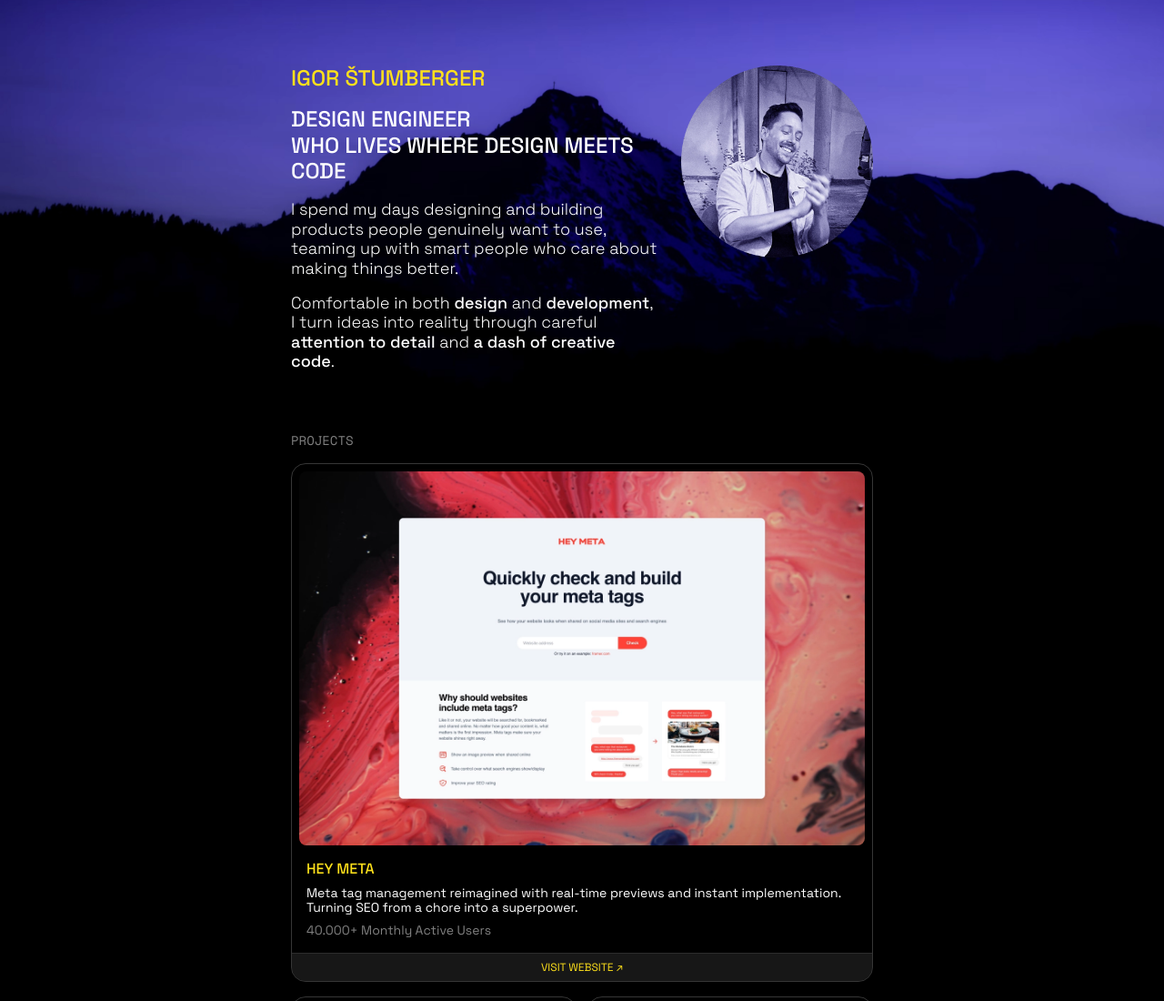
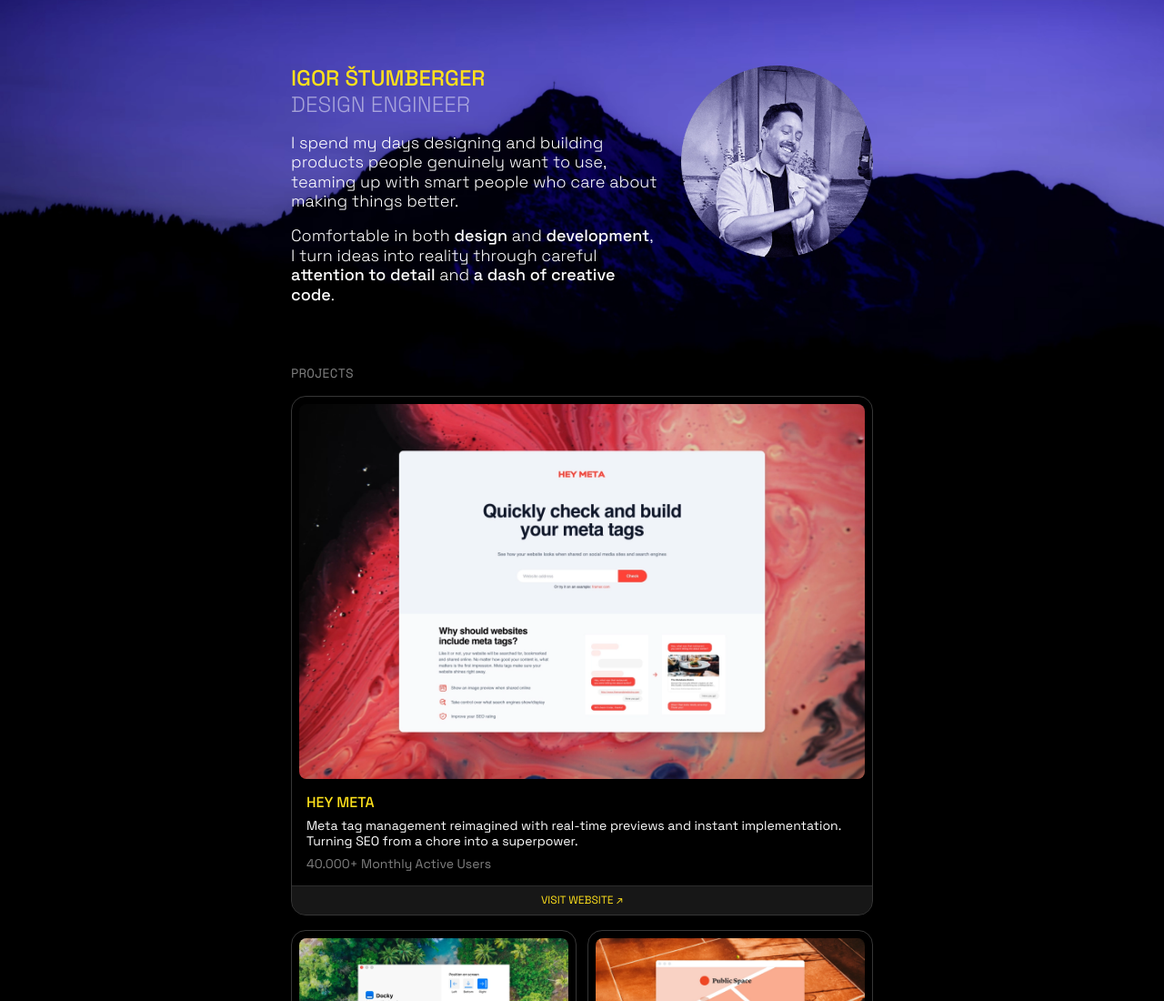
Before and after one commit to curiousigor/igorstumberger.com, an Astro site: page / in a window 1280 px wide. Shown: the top 1100 px of the page at 91% size. Built offline with nearby package versions, Linux system fonts and the light colour scheme; Astro itself is replaced by a stand-in of ours.

Commit message:
Restyle hero title: name with subtle Design Engineer role below

```diff
--- a/src/pages/index.astro
+++ b/src/pages/index.astro
@@ -103,10 +103,7 @@
   <div class="container">
     <section class="hero">
       <div class="hero-content">
-        <h1 class="hero-name">Igor Štumberger</h1>
-        <p class="hero-title">
-          Design Engineer<br />who lives where design meets code
-        </p>
+        <h1 class="hero-name">Igor Štumberger<br /><span class="hero-role">Design Engineer</span></h1>
         <p class="hero-description">
           I spend my days designing and building products people genuinely
           want to use, teaming up with smart people who care about making
--- a/src/styles/blog.css
+++ b/src/styles/blog.css
@@ -35,6 +35,7 @@
 .site-header-title {
   font-size: 12px;
   color: var(--color-muted);
+  text-transform: uppercase;
 }
 
 /* Blog listing */
--- a/src/styles/global.css
+++ b/src/styles/global.css
@@ -143,10 +143,9 @@
   color: var(--color-accent);
 }
 
-.hero-title {
-  font-size: 24px;
-  font-weight: 500;
-  text-transform: uppercase;
+.hero-role {
+  color: var(--color-muted);
+  font-weight: 300;
 }
 
 .hero-description {
```
